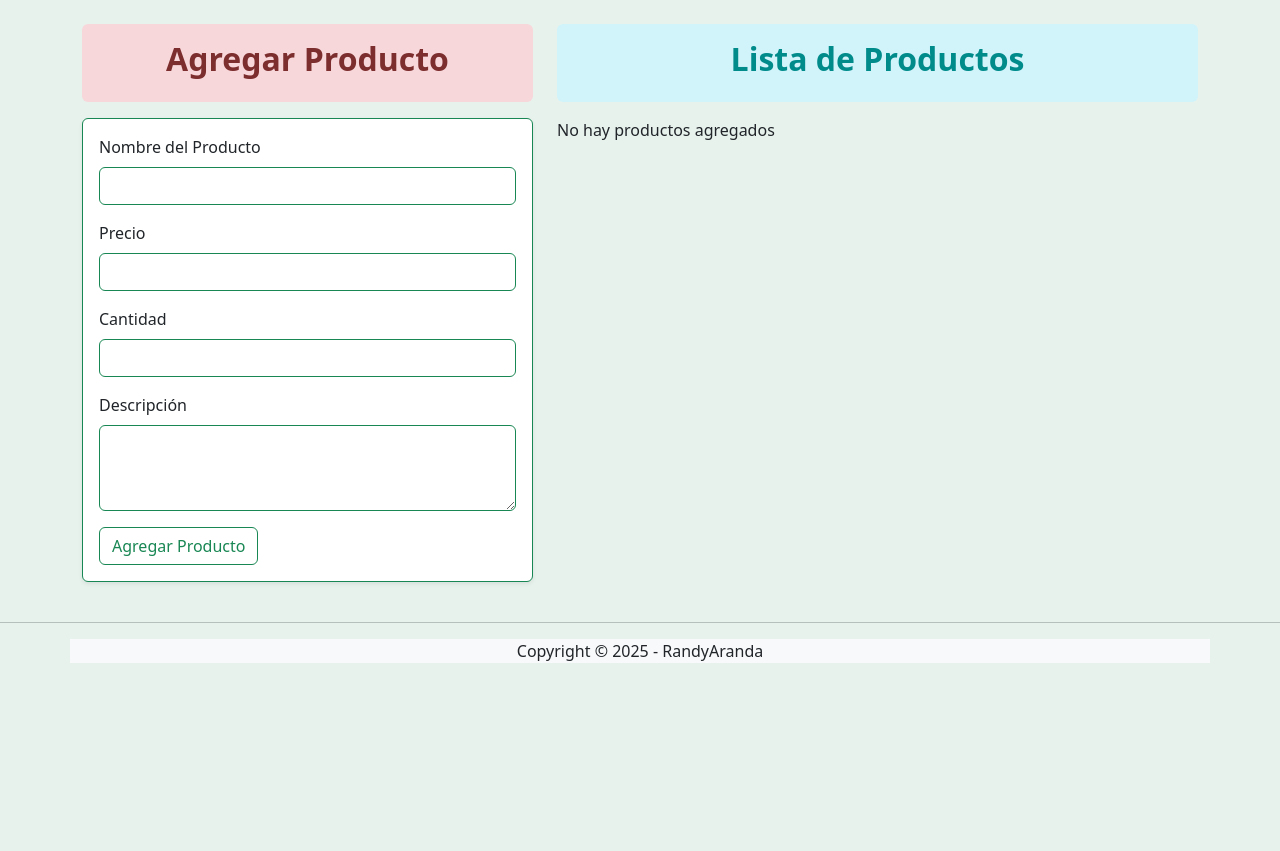
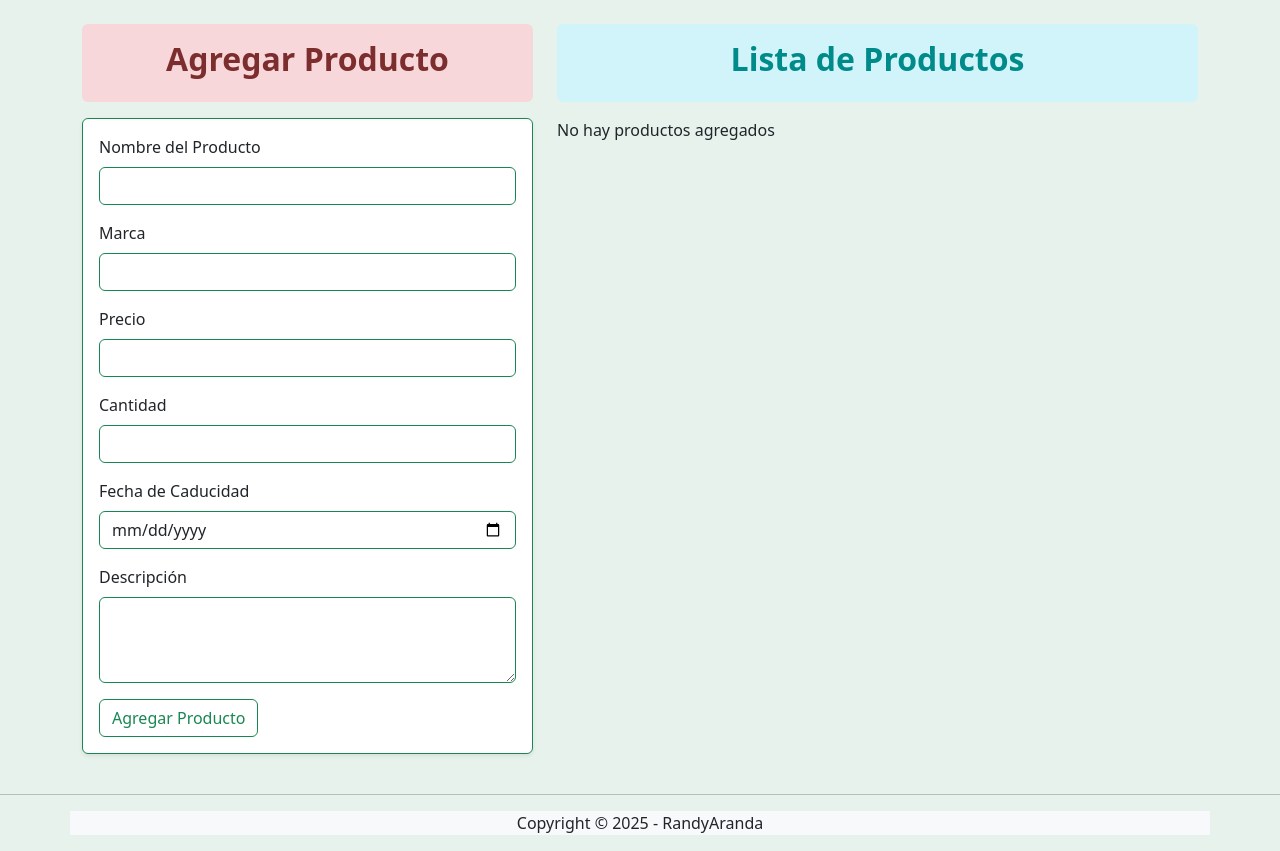
Before and after one commit to Randy256/ProyectoPythonF, a Flask app: page /productos/agregar in a window 1280 px wide. Shown: the part 56-907 px from the top of the page. Before the commit the page ends 719 px from the top, so only its background shows below. Run offline with Flask 3, Linux system fonts and the light colour scheme; data that the repository does not hold is empty; some libraries are stand-ins or nearby versions.

Commit message:
mejoras a la sesión de agregar productos

```diff
--- a/app.py
+++ b/app.py
@@ -163,12 +163,17 @@ def agregarProducto():
         nombre = request.form['nombre']
         precio = request.form['precio']
         cantidad = request.form['cantidad']
+        marca = request.form['marca']
+        caducidad_str = request.form.get('caducidad')
         descripcion = request.form['descripcion']
+
+        # LÓGICA PARA MANEJAR CADUCIDAD: Si está vacío, se envía 'None' (que MySQL interpreta como NULL)
+        caducidad_db = caducidad_str if caducidad_str else None
 
         # Insertar el nuevo producto en la base de datos
         cursor.execute(
-            "INSERT INTO productos (nombre, precio, cantidad, descripcion) VALUES (%s, %s, %s, %s)",
-            (nombre, precio, cantidad, descripcion)
+            "INSERT INTO productos (nombre, precio, cantidad, marca, caducidad, descripcion) VALUES (%s, %s, %s, %s, %s, %s)",
+            (nombre, precio, cantidad, marca, caducidad_db, descripcion)
         )
         mysql.connection.commit()
         flash('Producto agregado correctamente.', 'success')
@@ -205,13 +210,18 @@ def editar_producto(id):
         nombre = request.form['nombre']
         precio = request.form['precio']
         cantidad = request.form['cantidad']
+        marca = request.form['marca']
+        caducidad_str = request.form.get('caducidad')
         descripcion = request.form['descripcion']
+
+        # LÓGICA PARA MANEJAR CADUCIDAD: Si está vacío, se envía 'None' (que MySQL interpreta como NULL)
+        caducidad_db = caducidad_str if caducidad_str else None
 
         cursor.execute("""
             UPDATE productos
-            SET nombre = %s, precio = %s, cantidad = %s, descripcion = %s
+            SET nombre = %s, precio = %s, cantidad = %s, marca = %s, caducidad = %s, descripcion = %s
             WHERE id = %s
-        """, (nombre, precio, cantidad, descripcion, id))
+        """, (nombre, precio, cantidad, marca, caducidad_db, descripcion, id))
         mysql.connection.commit()
         cursor.close()
 
--- a/templates/agregar_producto.html
+++ b/templates/agregar_producto.html
@@ -66,6 +66,10 @@
                             <input type="text" class="form-control border-success" id="nombre" name="nombre" required>
                         </div>
                         <div class="mb-3">
+                            <label for="marca" class="form-label">Marca</label>
+                            <input type="text" class="form-control border-success" id="marca" name="marca" required>
+                        </div>
+                        <div class="mb-3">
                             <label for="precio" class="form-label">Precio</label>
                             <input type="number" step="0.01" class="form-control border-success" id="precio"
                                 name="precio" required>
@@ -74,6 +78,10 @@
                             <label for="cantidad" class="form-label">Cantidad</label>
                             <input type="number" step="1" class="form-control border-success" id="cantidad"
                                 name="cantidad" required>
+                        </div>
+                        <div class="mb-3">
+                            <label for="caducidad" class="form-label">Fecha de Caducidad</label>
+                            <input type="date" class="form-control border-success" id="caducidad" name="caducidad">
                         </div>
                         <div class="mb-3">
                             <label for="descripcion" class="form-label">Descripción</label>
@@ -99,8 +107,10 @@
                         <tr>
                             <th>ID</th>
                             <th>Nombre</th>
+                            <th>Marca</th>
                             <th>Precio</th>
                             <th>Cantidad</th>
+                            <th>Fecha de Caducidad</th>
                             <th>Descripción</th>
                         </tr>
                     </thead>
@@ -109,8 +119,9 @@
                         <tr>
                             <td>{{ producto.id }}</td>
                             <td>{{ producto.nombre }}</td>
+                            <td>{{ producto.marca }}</td>
                             <td>{{ producto.precio }}</td>
-                            <td>{{ producto.cantidad }}</td>
+                            <td>{{ producto.caducidad if producto.caducidad else "Producto sin caducidad" }}</td>
                             <td>{{ producto.descripcion }}</td>
                         </tr>
                         {% endfor %}
```
Also changed, not shown: templates/editar_producto.html (+21 -8 lines), templates/listar_productos.html (+6 -2 lines).
